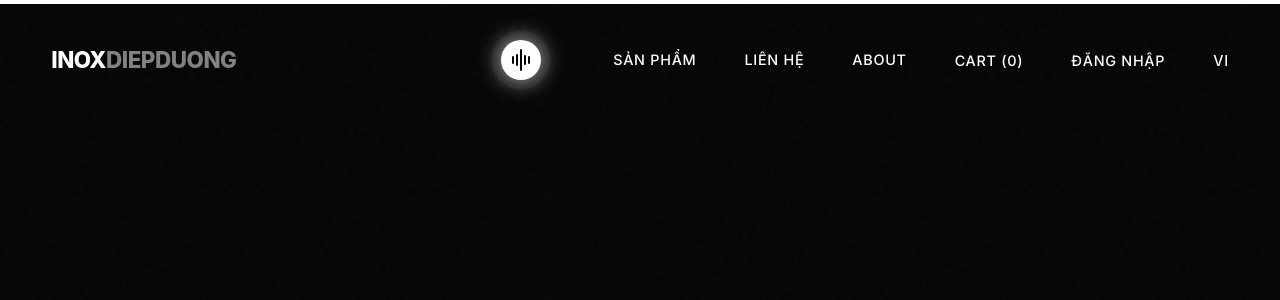
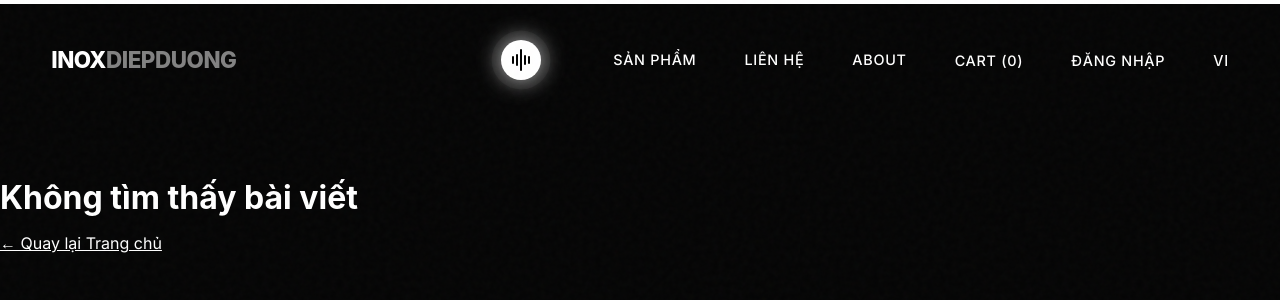
Before and after one commit to daovietminhhieu/cokhidemo, a React (Vite) app: page /news/1 in a window 1280 px wide. Both pictures are taken after a click on the button "VÀO CỬA HÀNG". Shown: the top 300 px of the page. Built offline with nearby package versions, Linux system fonts and the light colour scheme; a web font is replaced by a local one.

Commit message:
fix router

```diff
--- a/src/components/AnimatedRoutes.jsx
+++ b/src/components/AnimatedRoutes.jsx
@@ -7,6 +7,7 @@ import About from "../pages/About";
 import Login from "../pages/Login";
 import Admin from "../pages/Admin";
 import ProductDetail from "../pages/ProductDetail";
+import NewsDetail from "../pages/NewsDetail";
 import PageTransition from "./PageTransition";
 import ImageLoaderDemo from "./ImageLoaderDemo";
 
@@ -73,6 +74,14 @@ export default function AnimatedRoutes() {
           }
         />
         <Route
+          path="/news/:articleId"
+          element={
+            <PageTransition>
+              <NewsDetail />
+            </PageTransition>
+          }
+        />
+        <Route
           path="/image-loader-demo"
           element={
             <PageTransition>
--- a/src/pages/NewsDetail.jsx
+++ b/src/pages/NewsDetail.jsx
@@ -1,3 +1,4 @@
+
 import React, { useMemo } from "react";
 import { useParams, Link } from "react-router-dom";
 import Reveal from "../components/Reveal";
@@ -87,8 +88,8 @@ export default function NewsDetail() {
             {language === "vi" ? "Không tìm thấy bài viết" : "Article not found"}
           </h1>
         </Reveal>
-        <Link to="/news" style={{ color: "#fff", textDecoration: "underline" }}>
-          {language === "vi" ? "← Quay lại Tin Tức" : "← Back to News"}
+        <Link to="/" style={{ color: "#fff", textDecoration: "underline" }}>
+          {language === "vi" ? "← Quay lại Trang chủ" : "← Back to Home"}
         </Link>
       </div>
     );
@@ -99,8 +100,8 @@ export default function NewsDetail() {
       <Reveal width="100%">
         <div style={{ maxWidth: "900px", margin: "0 auto", color: "white" }}>
           <div style={{ marginBottom: "1rem" }}>
-            <Link to="/news" style={{ color: "#aaa", textDecoration: "none" }}>
-              {language === "vi" ? "← Tin Tức" : "← News"}
+            <Link to="/" style={{ color: "#aaa", textDecoration: "none" }}>
+              {language === "vi" ? "← Trang chủ" : "← Home"}
             </Link>
           </div>
           <p style={{ color: "#c8b26a", textTransform: "uppercase", letterSpacing: "0.06em" }}>
```
